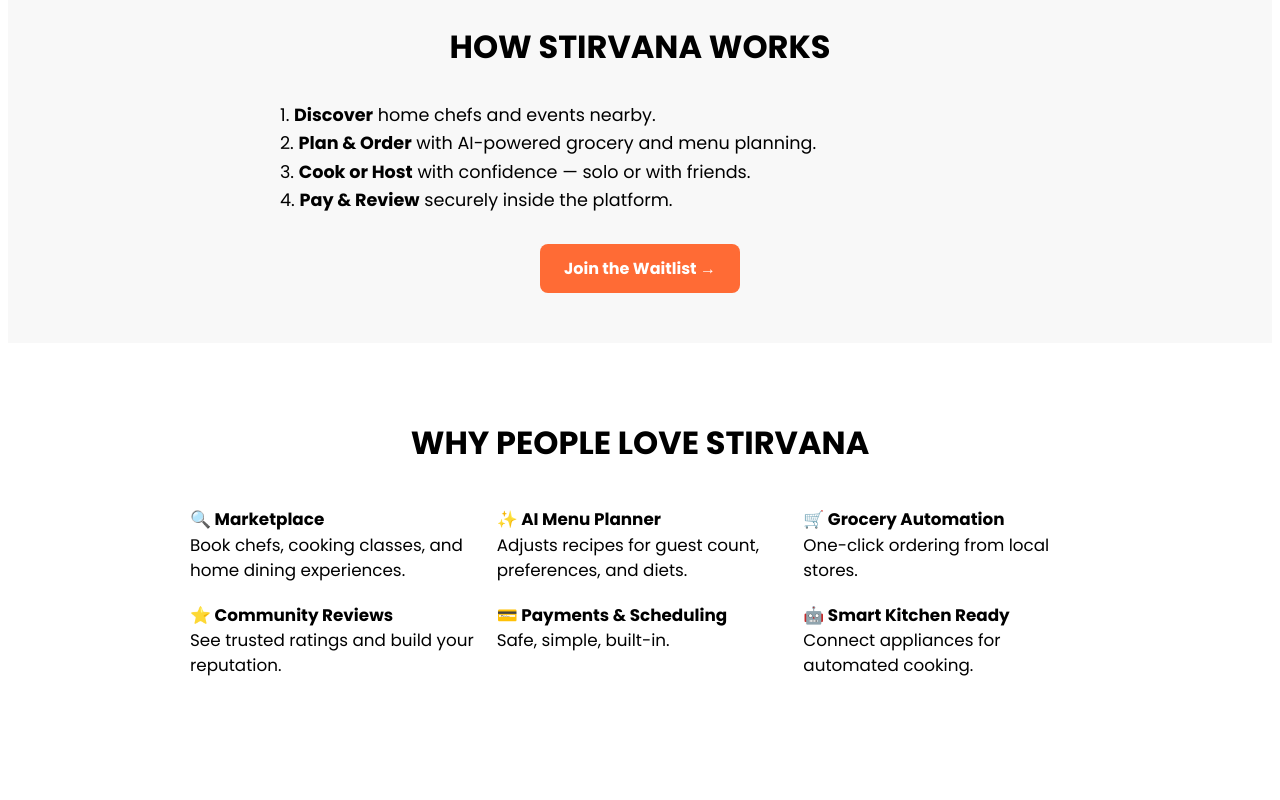
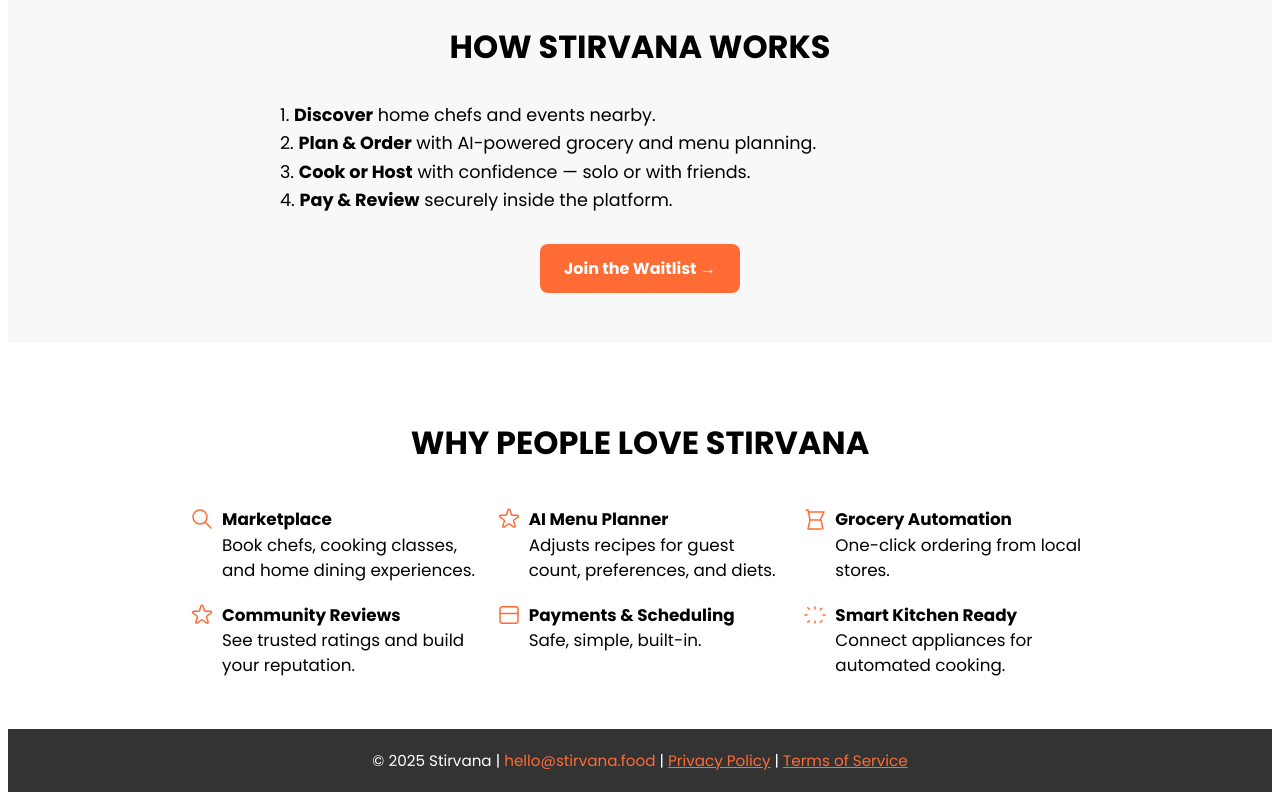
Before and after one commit to hellostirvana/LandingPage, a plain HTML site: page Src/home.html in a window 1280 px wide. Shown: the part 1413-2213 px from the top of the page. Before the commit the page ends 2150 px from the top, so only its background shows below. Drawn offline with Linux system fonts and the light colour scheme.

Commit message:
Fully Assembled Landing Page with Icons

```diff
--- a/Src/home.html
+++ b/Src/home.html
@@ -35,7 +35,6 @@
 <section style="padding:50px 20px; background:#ffffff; font-family:'Poppins', sans-serif;">
   <h2 style="text-align:center; font-size:2em; font-weight:700; text-transform:uppercase; margin-bottom:40px;">Who Stirvana Is For</h2>
   <div style="display:grid; grid-template-columns:repeat(auto-fit, minmax(220px, 1fr)); gap:20px; max-width:900px; margin:auto;">
-
     <!-- Home Chefs -->
     <div style="text-align:center; padding:20px;">
       <svg xmlns="http://www.w3.org/2000/svg" fill="none" viewBox="0 0 24 24" stroke="currentColor" style="width:40px;height:40px;margin-bottom:10px;color:#ff6b35;">
@@ -93,15 +92,68 @@
   </div>
 </section>
 
-<!-- ================== CORE FEATURES (with SVGs) ================== -->
+<!-- ================== CORE FEATURES (SVG Icons) ================== -->
 <section style="padding:50px 20px; background:#ffffff; font-family:'Poppins', sans-serif;">
   <h2 style="text-align:center; font-size:2em; font-weight:700; text-transform:uppercase; margin-bottom:40px;">Why People Love Stirvana</h2>
   <div style="display:grid; grid-template-columns:repeat(auto-fit, minmax(220px, 1fr)); gap:20px; max-width:900px; margin:auto; font-size:1.05em; line-height:1.5;">
-    <div><strong>🔍 Marketplace</strong><br>Book chefs, cooking classes, and home dining experiences.</div>
-    <div><strong>✨ AI Menu Planner</strong><br>Adjusts recipes for guest count, preferences, and diets.</div>
-    <div><strong>🛒 Grocery Automation</strong><br>One-click ordering from local stores.</div>
-    <div><strong>⭐ Community Reviews</strong><br>See trusted ratings and build your reputation.</div>
-    <div><strong>💳 Payments & Scheduling</strong><br>Safe, simple, built-in.</div>
-    <div><strong>🤖 Smart Kitchen Ready</strong><br>Connect appliances for automated cooking.</div>
+
+    <!-- Marketplace -->
+    <div style="display:flex; align-items:flex-start; gap:8px;">
+      <svg xmlns="http://www.w3.org/2000/svg" fill="none" viewBox="0 0 24 24" stroke="currentColor" style="width:24px;height:24px;color:#ff6b35;flex-shrink:0;">
+        <path stroke-linecap="round" stroke-linejoin="round" stroke-width="1.5" d="M21 21l-6-6m2-5a7 7 0 11-14 0 7 7 0 0114 0z" />
+      </svg>
+      <span><strong>Marketplace</strong><br>Book chefs, cooking classes, and home dining experiences.</span>
+    </div>
+
+    <!-- AI Menu Planner -->
+    <div style="display:flex; align-items:flex-start; gap:8px;">
+      <svg xmlns="http://www.w3.org/2000/svg" fill="none" viewBox="0 0 24 24" stroke="currentColor" style="width:24px;height:24px;color:#ff6b35;flex-shrink:0;">
+        <path stroke-linecap="round" stroke-linejoin="round" stroke-width="1.5" d="M11.049 2.927c.3-.921 1.603-.921 1.902 0l1.518 4.674a1 1 0 00.95.69h4.91c.969 0 1.371 1.24.588 1.81l-3.976 2.89a1 1 0 00-.364 1.118l1.518 4.674c.3.921-.755 1.688-1.54 1.118l-3.976-2.89a1 1 0 00-1.176 0l-3.976 2.89c-.784.57-1.839-.197-1.54-1.118l1.518-4.674a1 1 0 00-.364-1.118l-3.976-2.89c-.783-.57-.38-1.81.588-1.81h4.91a1 1 0 00.95-.69l1.518-4.674z" />
+      </svg>
+      <span><strong>AI Menu Planner</strong><br>Adjusts recipes for guest count, preferences, and diets.</span>
+    </div>
+
+    <!-- Grocery Automation -->
+    <div style="display:flex; align-items:flex-start; gap:8px;">
+      <svg xmlns="http://www.w3.org/2000/svg" fill="none" viewBox="0 0 24 24" stroke="currentColor" style="width:24px;height:24px;color:#ff6b35;flex-shrink:0;">
+        <path stroke-linecap="round" stroke-linejoin="round" stroke-width="1.5" d="M3 3h2l.4 2M7 13h10l4-8H5.4M7 13L5.4 5M7 13l-2 9m13-9l2 9M6 22h12" />
+      </svg>
+      <span><strong>Grocery Automation</strong><br>One-click ordering from local stores.</span>
+    </div>
+
+    <!-- Community Reviews -->
+    <div style="display:flex; align-items:flex-start; gap:8px;">
+      <svg xmlns="http://www.w3.org/2000/svg" fill="none" viewBox="0 0 24 24" stroke="currentColor" style="width:24px;height:24px;color:#ff6b35;flex-shrink:0;">
+        <path stroke-linecap="round" stroke-linejoin="round" stroke-width="1.5" d="M11.049 2.927c.3-.921 1.603-.921 1.902 0l1.518 4.674a1 1 0 00.95.69h4.91c.969 0 1.371 1.24.588 1.81l-3.976 2.89a1 1 0 00-.364 1.118l1.518 4.674c.3.921-.755 1.688-1.54 1.118l-3.976-2.89a1 1 0 00-1.176 0l-3.976 2.89c-.784.57-1.839-.197-1.54-1.118l1.518-4.674a1 1 0 00-.364-1.118l-3.976-2.89c-.783-.57-.38-1.81.588-1.81h4.91a1 1 0 00.95-.69l1.518-4.674z" />
+      </svg>
+      <span><strong>Community Reviews</strong><br>See trusted ratings and build your reputation.</span>
+    </div>
+
+    <!-- Payments & Scheduling -->
+    <div style="display:flex; align-items:flex-start; gap:8px;">
+      <svg xmlns="http://www.w3.org/2000/svg" fill="none" viewBox="0 0 24 24" stroke="currentColor" style="width:24px;height:24px;color:#ff6b35;flex-shrink:0;">
+        <path stroke-linecap="round" stroke-linejoin="round" stroke-width="1.5" d="M21 12.75V6a2.25 2.25 0 00-2.25-2.25H5.25A2.25 2.25 0 003 6v12a2.25 2.25 0 002.25 2.25h13.5A2.25 2.25 0 0021 18v-5.25z" />
+        <path stroke-linecap="round" stroke-linejoin="round" stroke-width="1.5" d="M3 10.5h18" />
+      </svg>
+      <span><strong>Payments & Scheduling</strong><br>Safe, simple, built-in.</span>
+    </div>
+
+    <!-- Smart Kitchen Ready -->
+    <div style="display:flex; align-items:flex-start; gap:8px;">
+      <svg xmlns="http://www.w3.org/2000/svg" fill="none" viewBox="0 0 24 24" stroke="currentColor" style="width:24px;height:24px;color:#ff6b35;flex-shrink:0;">
+        <path stroke-linecap="round" stroke-linejoin="round" stroke-width="1.5" d="M12 6V4m0 16v-2m8-6h2M4 12H2m15.364-5.364l1.414-1.414M6.222 17.778l-1.414 1.414m12.728 0l1.414-1.414M6.222 6.222L4.808 4.808" />
+      </svg>
+      <span><strong>Smart Kitchen Ready</strong><br>Connect appliances for automated cooking.</span>
+    </div>
   </div>
 </section>
+
+<!-- ================== FOOTER ================== -->
+<footer style="text-align:center; padding:20px; background:#333; color:#fff; font-family:'Poppins', sans-serif;">
+  <p style="margin:0; font-size:0.95em;">
+    © 2025 Stirvana |
+    <a href="mailto:hello@stirvana.food" style="color:#ff6b35; text-decoration:none;">hello@stirvana.food</a> |
+    <a href="#" style="color:#ff6b35;">Privacy Policy</a> |
+    <a href="#" style="color:#ff6b35;">Terms of Service</a>
+  </p>
+</footer>
```
